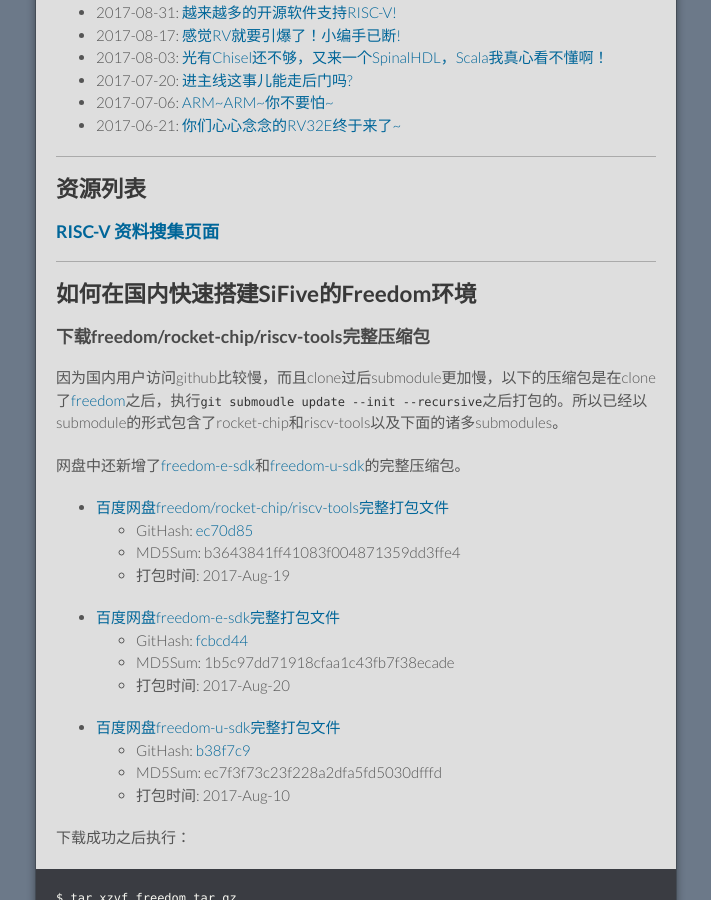
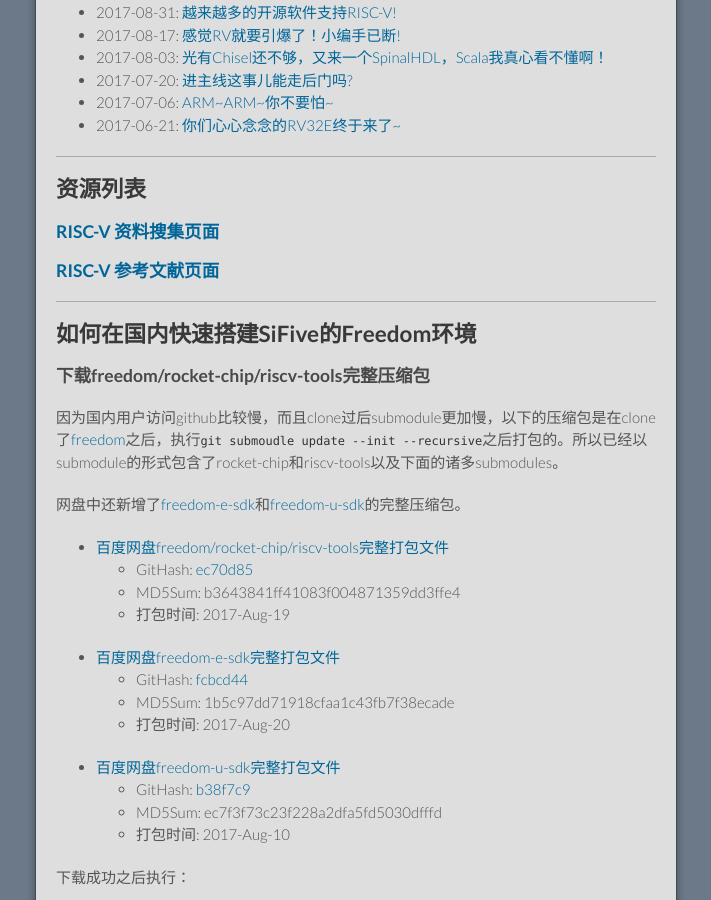
Before and after one commit to cnrv/home, a Jekyll site: the page built from index.md, in a window 1280 px wide and 900 px high, scrolled down 407 px. Shown: the whole window, without its empty margins (284-995 px from the left). Built offline with Jekyll 4.4.1, drawn with Linux system fonts in a browser that asks for light colours; Markdown is read by kramdown in place of the engine named in the settings; comment, search, counter and statistics services are not loaded; our own code applies the rules of GitHub Pages for plain Markdown files.

Commit message:
add a link to paper collection

```diff
--- a/index.md
+++ b/index.md
@@ -25,6 +25,7 @@
 ## 资源列表
 
 ### [RISC-V 资料搜集页面](resource)
+### [RISC-V 参考文献页面](papers)
 
 ----
 
```
